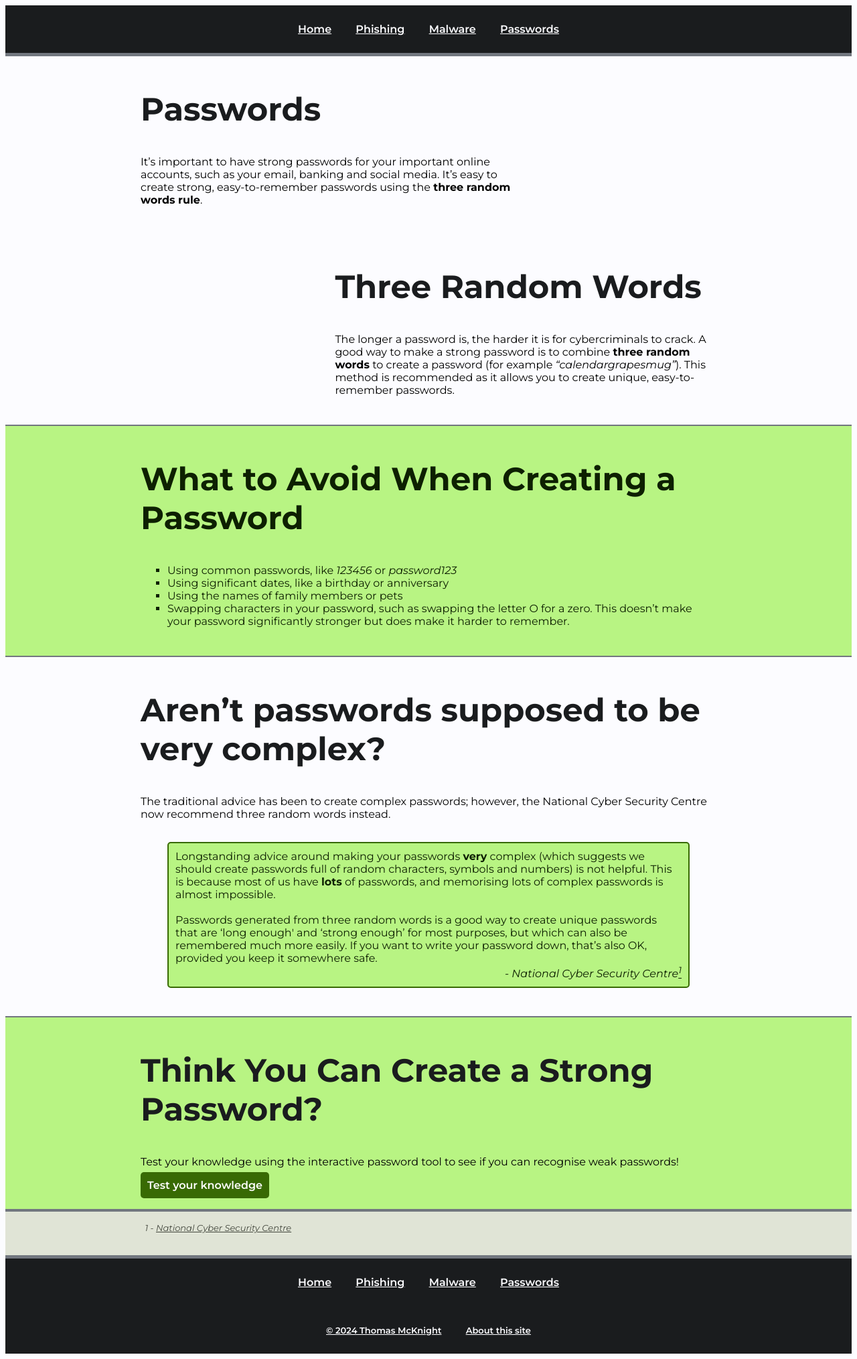
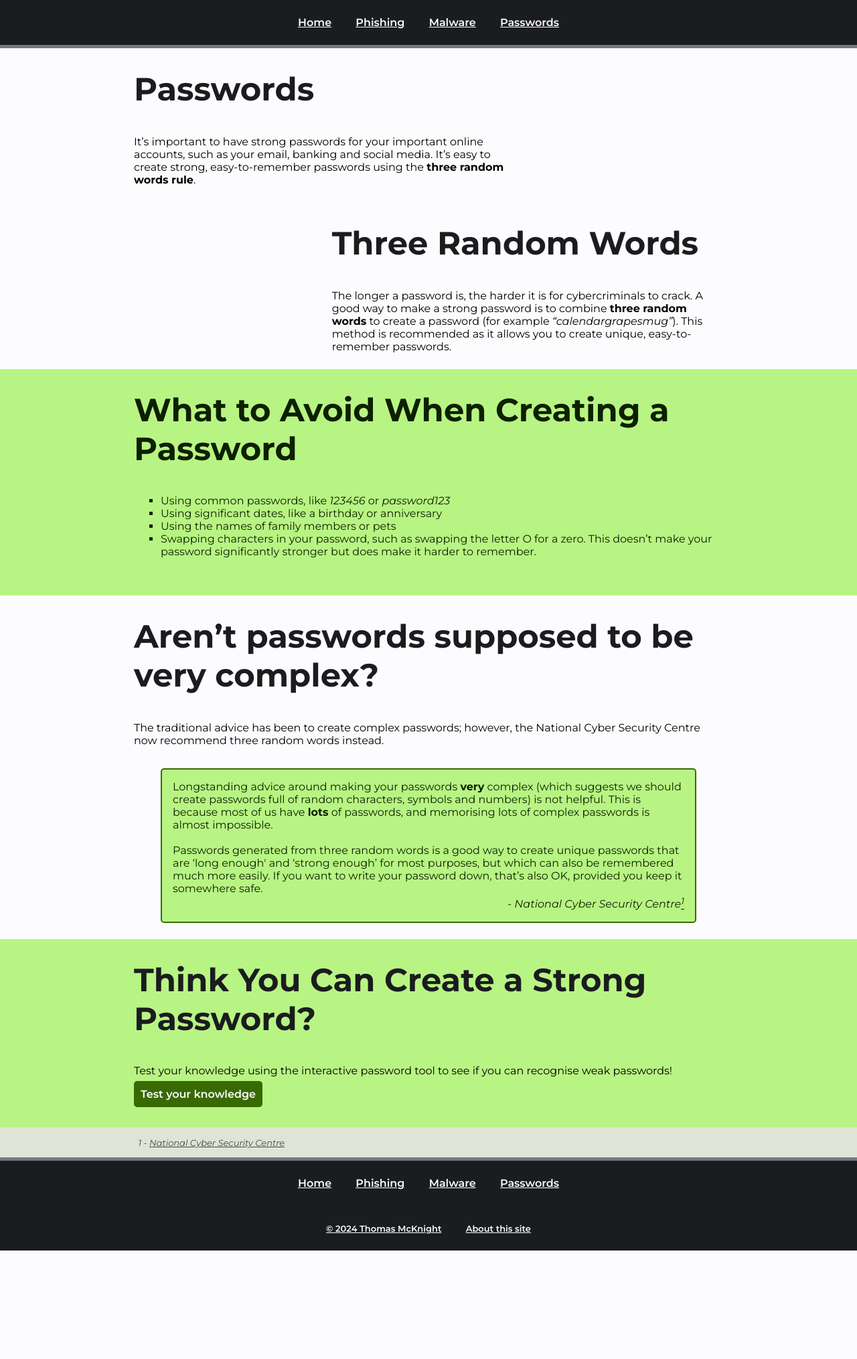
Before and after one commit to tinyTim567/CSC3094, a Flask app: page /passwords in a window 1280 px wide. Shown: the whole page at 67% size. After the commit the page ends 1867 px from the top, so only its background shows below. Run offline with Flask 3, Linux system fonts and the light colour scheme.

Commit message:
Updated style.css

```diff
--- a/static/style.css
+++ b/static/style.css
@@ -30,6 +30,9 @@
     background-color: var(--background);
 }
 
+html, body {
+    margin: 0;
+}
 
 .grid-row {
     display: block;
@@ -41,8 +44,7 @@
 .grid-column {
     box-sizing: border-box;
     width: 100%;
-    padding: 10px;
-    margin-bottom: 1rem;
+    padding: 0.5em;
 }
 
 @media (min-width: 50em) {
@@ -67,6 +69,13 @@
 }
 
 @media (min-width: 50em) {
+    .column-half {
+        width: 50%;
+        float: left;
+    }
+}
+
+@media (min-width: 50em) {
     .column-full {
         width: 100%;
         float: left;
@@ -79,6 +88,8 @@
     display: block;
     clear: both;
     overflow: auto;
+    position: sticky;
+    top: 0;
     text-align: center;
     border-bottom: 5px solid var(--outline);
 }
@@ -108,6 +119,7 @@
     font-family: Montserrat, serif;
     font-size: medium;
     font-weight: 600;
+    border-radius: 5px;
     color: var(--background);
 }
 
@@ -125,11 +137,20 @@ h1 {
     font-family: Montserrat, serif;
     font-size: xxx-large;
     color: var(--on-background);
+    margin-top: 0.5em;
 }
 
 p {
     font-family: Montserrat, serif;
     font-size: medium;
+}
+
+hr {
+    color: var(--outline);
+    display: block;
+    clear: both;
+    margin: 0;
+    padding: 0;
 }
 
 .button {
@@ -165,8 +186,7 @@ p {
     font-family: Montserrat, serif;
     font-size: medium;
     font-weight: 400;
-    padding: 10px;
-    border: 2px solid var(--primary);
+    padding: 1em;
     border-radius: 5px;
     clear: both;
     float: left;
@@ -175,11 +195,19 @@ p {
 .blockquote-primary {
     background-color: var(--primary-container);
     color: var(--on-primary-container);
+    border: 2px solid var(--primary);
 }
 
 .blockquote-secondary {
-    background-color: var(--secondary);
-    color: var(--on-secondary);
+    background-color: var(--secondary-container);
+    color: var(--on-secondary-container);
+    border: 2px solid var(--secondary);
+}
+
+.blockquote-tertiary {
+    background-color: var(--tertiary-container);
+    color: var(--on-tertiary-container);
+    border: 2px solid var(--tertiary);
 }
 
 .blockquote-cite {
@@ -195,7 +223,6 @@ p {
 
 .citations-container {
     background-color: var(--surface-variant);
-    border-top: 2px solid var(--outline);
     display: block;
     clear: both;
     overflow: auto;
@@ -215,8 +242,7 @@ p {
     display: block;
     clear: both;
     overflow: auto;
-    border-top: 2px solid var(--outline);
-    border-bottom: 2px solid var(--outline);
+    padding-bottom: 2em;
 }
 
 .on-primary-container {
```
